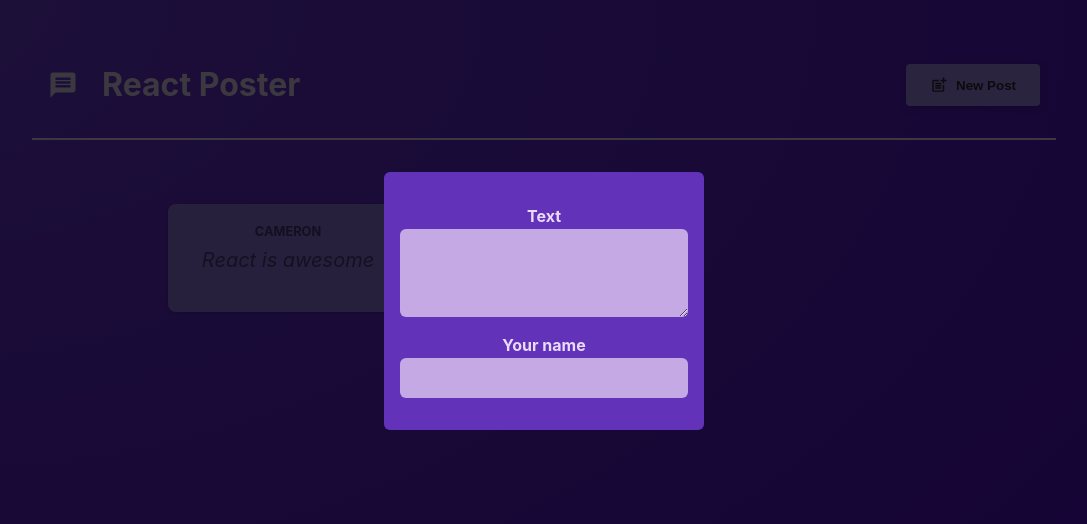
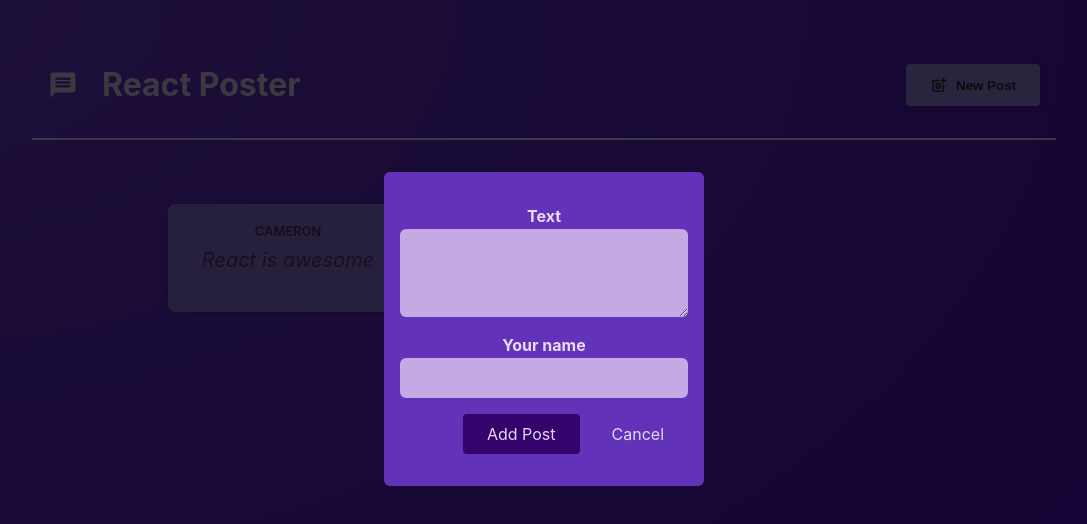
Before and after one commit to camroe/udemy-next.js-complete-course-part-2, a React (Vite) app in the folder 01-starting-project-react-only-vite-cleaned/: page / in a window 1280 px wide. Both pictures are taken after a click on the button "New Post". Shown: the top 524 px of the page, without its empty margins (96-1183 px from the left). Built offline with nearby package versions, Linux system fonts and the light colour scheme.

Commit message:
Rearranged everything so that now the submit will add the new post to the current array of posts.  This is an 'in memory' solution.

```diff
--- a/01-starting-project-react-only-vite-cleaned/src/components/NewPost.jsx
+++ b/01-starting-project-react-only-vite-cleaned/src/components/NewPost.jsx
@@ -1,9 +1,28 @@
 import classes from './NewPost.module.css';
+import { useState } from 'react';
 
-function NewPost  ({ changedTextHandler, changedAuthorHandler }) {
+function NewPost({ onCancel, setPostList }) {
+  const [changedAuthor, setAuthor] = useState('');
+  const [changedText, setText] = useState('');
 
+
+  function changedTextHandler(event) {
+    setText(event.target.value);
+  }
+  function changedAuthorHandler(event) {
+    setAuthor(event.target.value);
+  }
+  function submitHandler(event) {
+    event.preventDefault();
+    const post = {
+      body: changedText,
+      author: changedAuthor
+    };
+    setPostList(post);
+    onCancel(); // Close the modal after submitting the post
+  }
   return (
-    <form className={classes.form}>
+    <form className={classes.form} onSubmit={submitHandler}>
       <p>
         <label htmlFor="body">Text</label>
         <textarea id="body" required rows={3} onChange={changedTextHandler} />
@@ -13,6 +32,10 @@ function NewPost  ({ changedTextHandler, changedAuthorHandler }) {
         <label htmlFor="name">Your name</label>
         <input type="text" id="name" required onChange={changedAuthorHandler} />
       </p>
+      <p className={classes.actions}>
+        <button className={classes.button}>Add Post</button>
+        <button className={classes.button} type="button" onClick={onCancel}>Cancel</button>
+      </p>
     </form>
   );
 }
--- a/01-starting-project-react-only-vite-cleaned/src/components/PostsList.jsx
+++ b/01-starting-project-react-only-vite-cleaned/src/components/PostsList.jsx
@@ -7,44 +7,26 @@ import MainHeader from "./MainHeader";
 
 function PostsList({ posts, closeModalHandler, modalVisible }) {
     console.log(posts);
-    const [changedAuthor, setAuthor] = useState('');
-    const [changedText, setText] = useState('');
-
-
-    function changedTextHandler(event) {
-        setText(event.target.value);
-        console.log(event.target.value);
-    }
-    function changedAuthorHandler(event) {
-        setAuthor(event.target.value);
-        console.log(event.target.value);
+    const [postsList, setPostsList] = useState(posts);
+    function setPostList(newPost) {
+        setPostsList((prevPosts) => {
+            return [newPost, ...prevPosts];
+        });
     }
 
-    function selectBody(post, index) {
-        if ((index === 0) && (changedText !== '')) {
-            return (changedText)
-        }
-        return (post.body);
-    }
-    function selectAuthor(post, index) {
-        if ((index === 0) && (changedAuthor !== '')) {
-            return (changedAuthor)
-        }
-        return (post.author);
-    }
 return (
     <>
         {modalVisible && (
             <Modal closeModalHandler={closeModalHandler}>
                 <NewPost
-                        changedTextHandler={changedTextHandler}
-                        changedAuthorHandler={changedAuthorHandler}
+                    onCancel={closeModalHandler}
+                    setPostList={setPostList}
                 />
             </Modal>
         )}
         <ul className={styles.posts}>
-                {posts.map((post, index) => (
-                    <Post key={index} author={selectAuthor(post, index)} body={selectBody(post, index)} />
+            {postsList.map((post, index) => (
+                <Post key={index} author={post.author} body={post.body} />
             ))}
         </ul>
     </>
```
Lines whose indentation alone changed are shown as unchanged.
